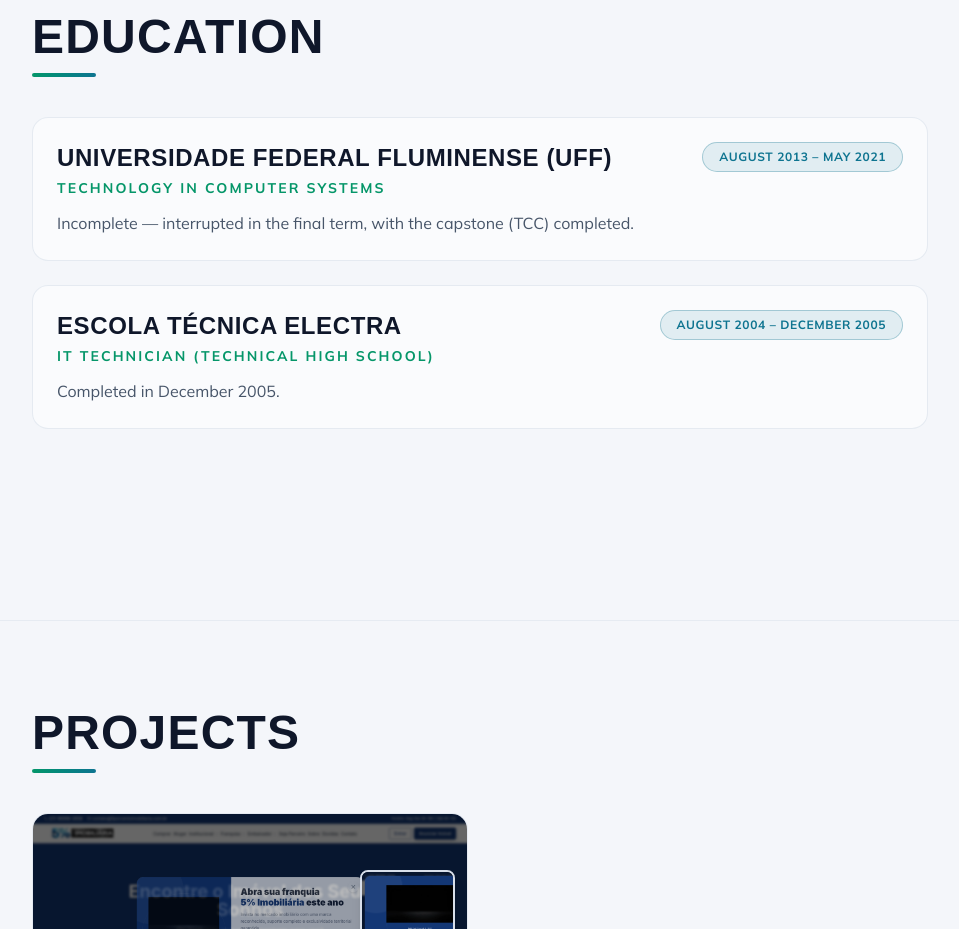
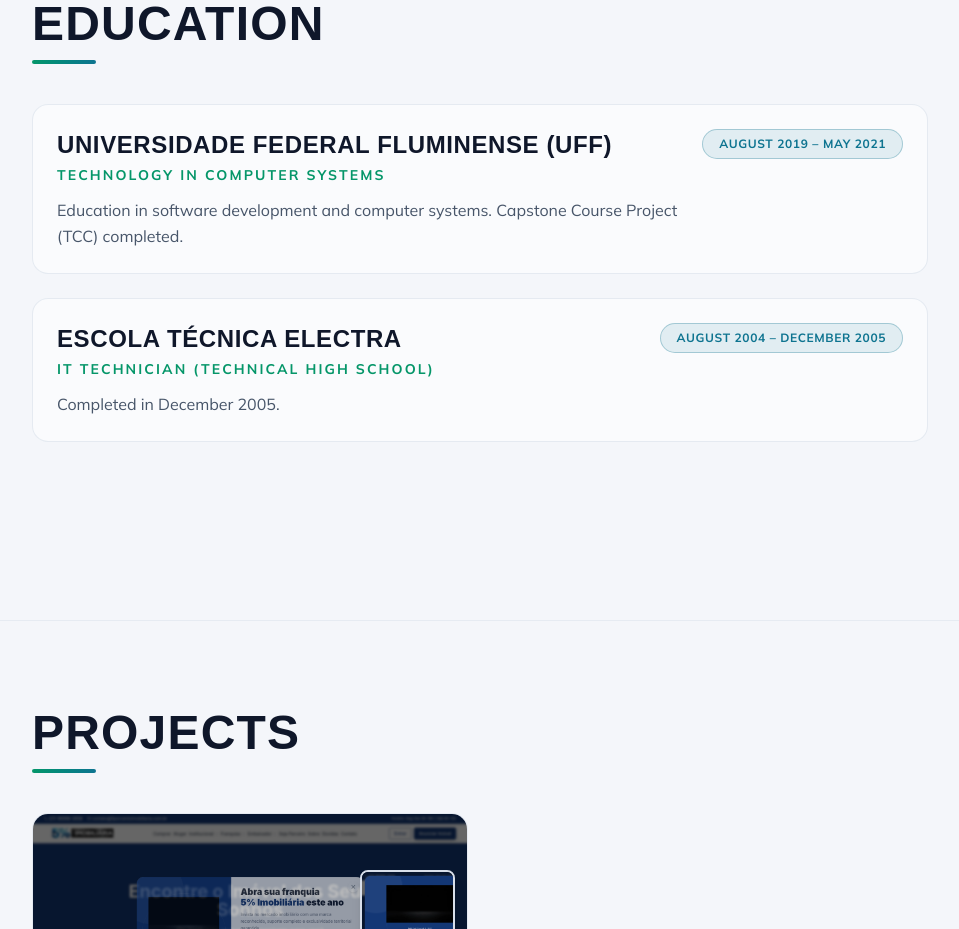
Before and after one commit to gitrodrigues1/gitrodrigues1.github.io, a Next.js app: page / in a window 1280 px wide. Shown: the part 1960-2889 px from the top of the page, without its empty margins (288-1247 px from the left). Built offline with nearby package versions, Linux system fonts and the light colour scheme; a web font is replaced by a local one.

Commit message:
fix: update education details in resume for clarity and accuracy

```diff
--- a/src/data/resume.en.ts
+++ b/src/data/resume.en.ts
@@ -103,8 +103,8 @@ const en: ResumeContent = {
     {
       school: "Universidade Federal Fluminense (UFF)",
       degree: "Technology in Computer Systems",
-      note: "Incomplete — interrupted in the final term, with the capstone (TCC) completed.",
-      period: "August 2013 – May 2021",
+      note: "Education in software development and computer systems. Capstone Course Project (TCC) completed.",
+      period: "August 2019 – May 2021",
     },
     {
       school: "Escola Técnica Electra",
--- a/src/data/resume.pt.ts
+++ b/src/data/resume.pt.ts
@@ -103,8 +103,8 @@ const pt: ResumeContent = {
     {
       school: "Universidade Federal Fluminense (UFF)",
       degree: "Tecnologia em Sistemas para Computação",
-      note: "Incompleto — interrompido no último período, com TCC concluído.",
-      period: "Agosto 2013 – Maio 2021",
+      note: "Formação em tecnologia em sistemas para computação. Trabalho de Conclusão de Curso (TCC) concluído.",
+      period: "Agosto 2019 – Maio 2021",
     },
     {
       school: "Escola Técnica Electra",
```
